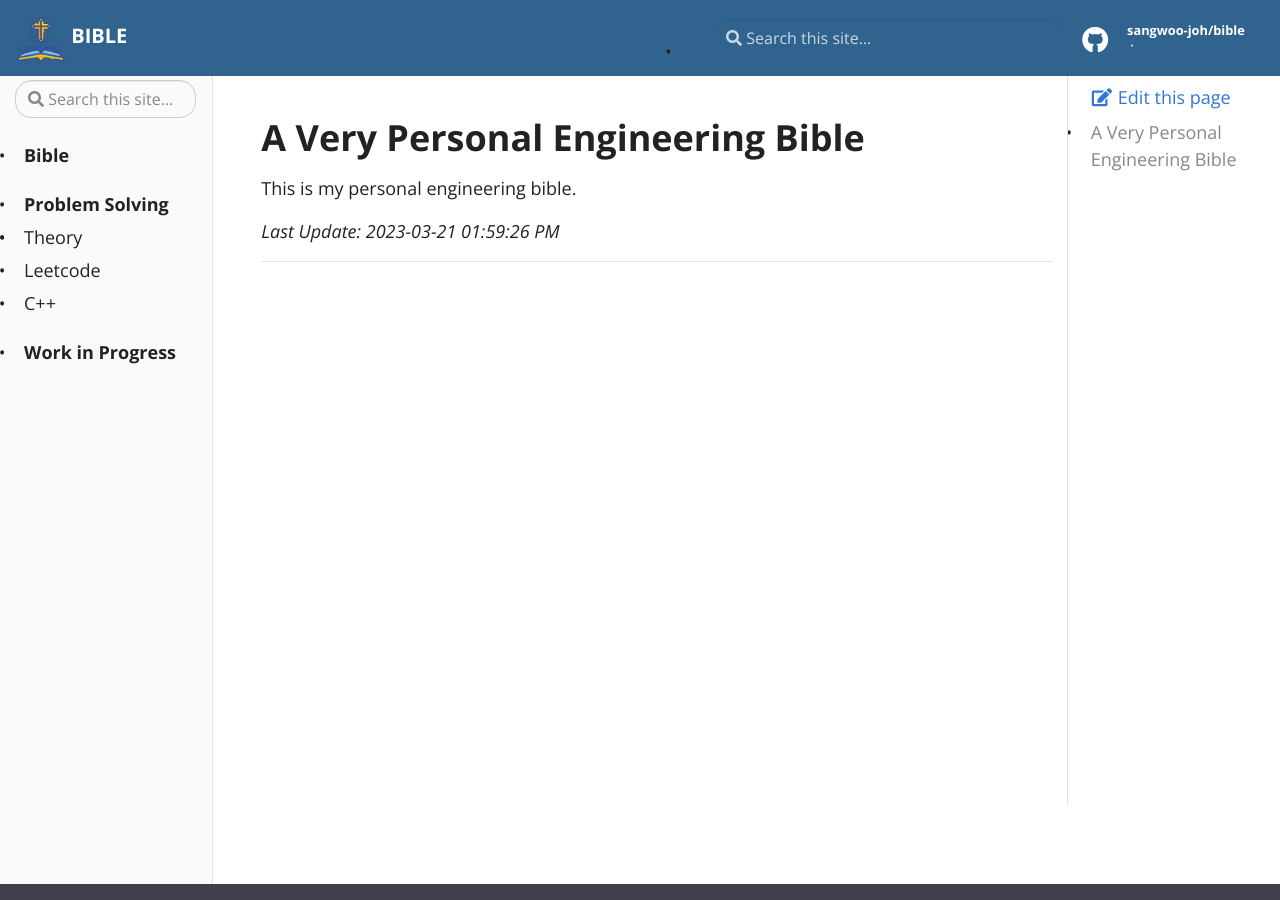
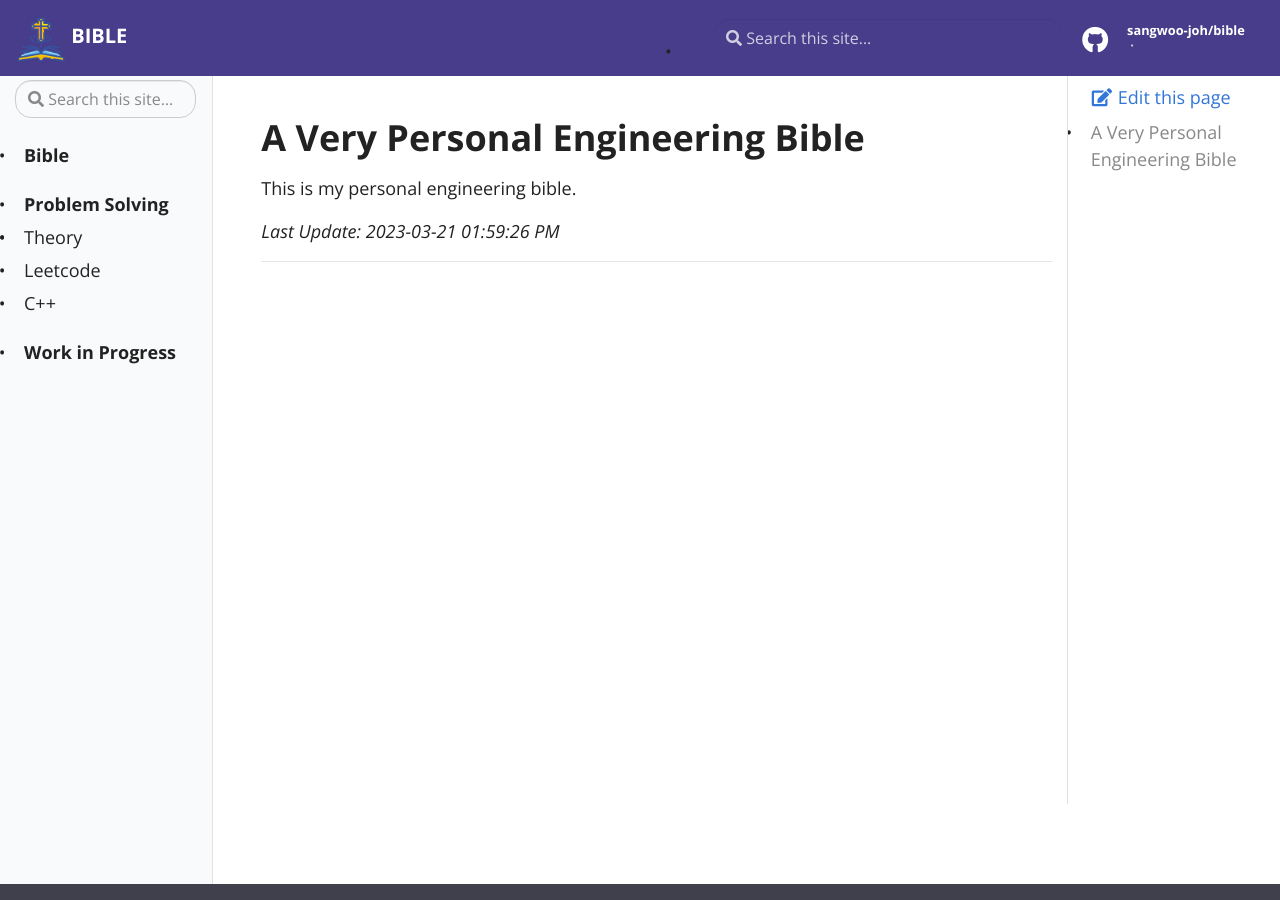
Before and after one commit to sangwoo-joh/book, a Jekyll site: the page built from pages/index.md, in a window 1280 px wide and 900 px high. Built offline with Jekyll 4.4.1, drawn with Linux system fonts in a browser that asks for light colours; comment, search, counter and statistics services are not loaded; our own code applies the rules of GitHub Pages for plain Markdown files.

Commit message:
Change color

```diff
--- a/_config.yml
+++ b/_config.yml
@@ -69,7 +69,7 @@ version_params:
 # If commented, will use material hat theme
 logo: "assets/img/logo.png"
 logo_pixels: 34
-color: "#30638e"
+color: "#483D8B"
 # color: "#8c1515" # primary color for header, buttons
 
 # Build settings
```
